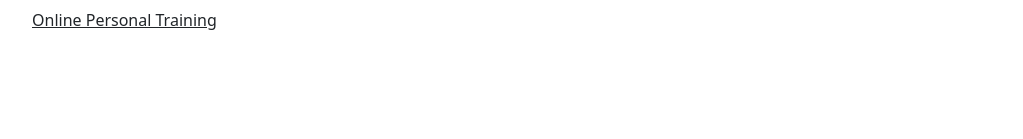
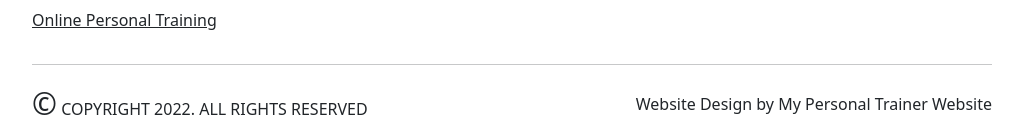
Before and after one commit to Tanjinhossain1/specital-gym-trainer, a React (Create React App) app: page /accountabilitycheckedout in a window 1280 px wide. Shown: the part 961-1100 px from the top of the page, without its empty margins (128-1151 px from the left). Before the commit the page ends 1009 px from the top, so only its background shows below. Built offline with nearby package versions, Linux system fonts and the light colour scheme.

Commit message:
footer copyright symbol add or ading curent year

```diff
--- a/src/Pages/Sheard/Footer/Footer.css
+++ b/src/Pages/Sheard/Footer/Footer.css
@@ -4,9 +4,6 @@
     position: static;
 
 }
-
-
-
 .pointer {
     cursor: pointer;
 }
@@ -31,3 +28,6 @@
         grid-template-columns: repeat(3, 1fr);
     }
 }
+.symbol{
+    font-size: 30px;
+}
--- a/src/Pages/Sheard/Footer/Footer.js
+++ b/src/Pages/Sheard/Footer/Footer.js
@@ -3,15 +3,18 @@ import './Footer.css';
 
 
 const Footer = () => {
+    const date = new Date();
+    const year  = date.getFullYear()
+
     return (
         <div>
             <div className='footer-container w-75 mx-auto mt-5'>
                 <div>
                     <h4>Services</h4>
                     <div>
-                    <p className='mb-2 pointer mt-4 text-decoration-underline'>Personal Training</p>
-                    <p className='mb-2 pointer text-decoration-underline'>Nutrition Coaching</p>
-                    <p className=' pointer text-decoration-underline'>Online Personal Training</p>
+                        <p className='mb-2 pointer mt-4 text-decoration-underline'>Personal Training</p>
+                        <p className='mb-2 pointer text-decoration-underline'>Nutrition Coaching</p>
+                        <p className=' pointer text-decoration-underline'>Online Personal Training</p>
                     </div>
                 </div>
                 <div>
@@ -20,9 +23,15 @@ const Footer = () => {
                     <p className='pointer text-decoration-underline'>Blog</p>
                 </div>
                 <div>
-                <h4 className=''>Support</h4>
-                <p className='text-decoration-underline pointer'>Contact</p>
+                    <h4 className=''>Support</h4>
+                    <p className='text-decoration-underline pointer'>Contact</p>
                 </div>
+
+            </div>
+            <hr className='w-75 mx-auto' />
+            <div className='d-flex justify-content-between align-items-center w-75 mx-auto'>
+                <p><span className='symbol'>©</span> COPYRIGHT {year}. ALL RIGHTS RESERVED</p>
+                <p>Website Design by My Personal Trainer Website</p>
             </div>
         </div>
     );
```
